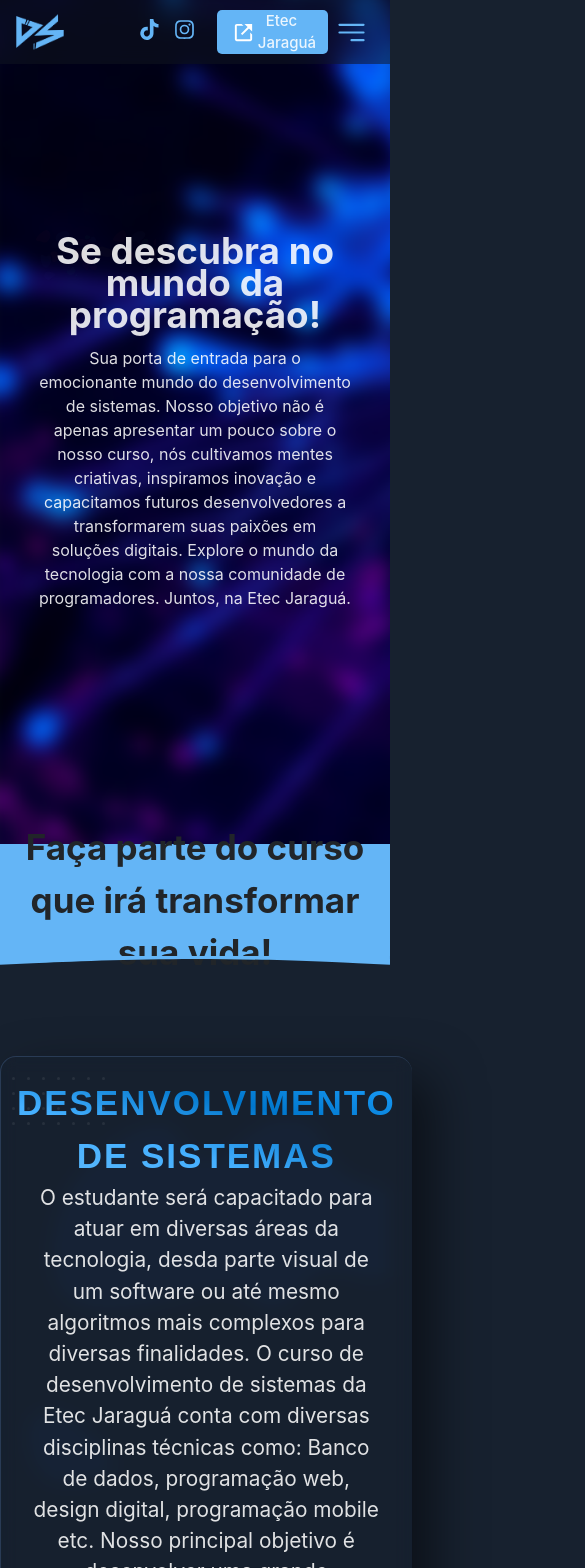
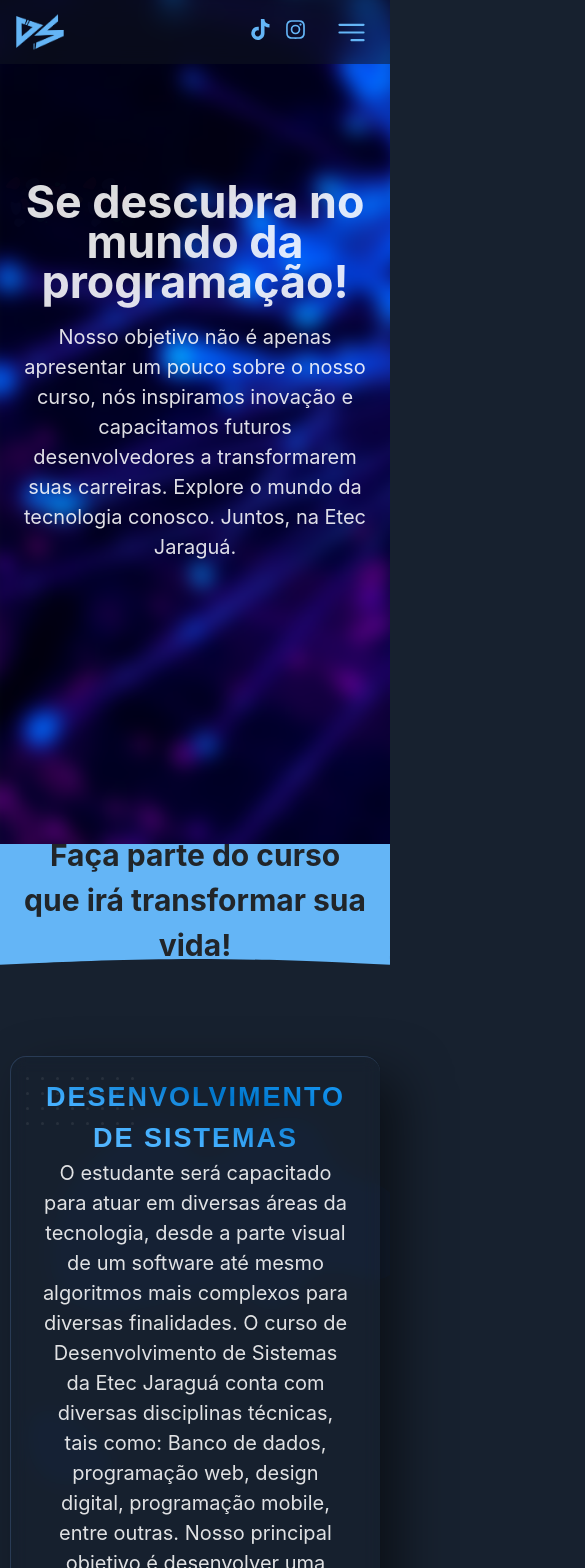
Before and after one commit to freitassdev/ds-etecjaragua, a React (Vite) app: page / in a window 390 px wide. Shown: the top 1568 px of the page, 585 px wide, since content can reach past the window. Built offline with nearby package versions, Linux system fonts and the light colour scheme; a web font is replaced by a local one.

Commit message:
Add responsive and finally's adjusts

```diff
--- a/src/App.css
+++ b/src/App.css
@@ -109,6 +109,15 @@ body {
   font-weight: 400;
   font-size: 1.3rem;
   text-align: center;
+}
+
+.home-description-mobile {
+  display: none;
+  width: 90%;
+  font-weight: 400;
+  font-size: 20px;
+  text-align: center;
+  margin-top: 20px;
 }
 
 .divisor {
@@ -374,7 +383,7 @@ li.p-disabled {
   padding-top: 2%;
 }
 
-.vestibulinho-image > a {
+.vestibulinho-image img {
   width: 400px;
   height: 400px;
 }
@@ -458,6 +467,7 @@ li.p-disabled {
 
 #curse {
   background-image: url(assets/bubbles.svg);
+  background-repeat: no-repeat;
 }
 
 .curse-container {
@@ -539,3 +549,91 @@ li.p-disabled {
   width: 400px;
   height: 400px;
 }
+
+.vestibulinho-image a {
+  width: 400px;
+  height: 400px;
+}
+
+@media screen and (max-width: 500px) {
+  .home-description {
+    display: none;
+  }
+
+  .home-description-mobile {
+    display: block;
+  }
+
+  .curse-title h1 {
+      font-size: 27px !important;
+  }
+
+  .description-DS {
+    font-size: 20px;
+  }
+  .divisor-container {
+    padding: 20px;
+  }
+  .divisor-container h1 {
+    font-size: 30px;
+  }
+
+  .title-projetos {
+    font-size: 27px;
+  }
+
+  .txt-etec p {
+    font-size: 20px;
+  }
+
+  .home-title {
+    line-height: 2.5rem;
+    padding: 0 10px 0 10px;
+    font-size: 2.8rem;
+    margin-top: -100px
+  }
+
+}
+
+@media screen and (max-width: 1000px) {
+  .box-body {
+    flex-direction: column;
+  }
+
+  .box-text {
+    width: 95%;
+  }
+
+  .box-img-container {
+    padding: 10px;
+  }
+  .box-img {
+    width: 100%;
+  }
+
+  .vestibulinho-container {
+    justify-content: center;
+    flex-direction: column;
+  }
+  .vestibulinho-image {
+    justify-content: center;
+    margin: 0 auto;
+    padding: 15px;
+  }
+  .vestibulinho-image a {
+    width: 100%;
+    height: 100%;
+  }
+  .vestibulinho-image img {
+    margin: 0 auto;
+    width: 100%;
+    height: 100%;
+  }
+  .vestibulinho-rules {
+    margin: 10px;
+  }
+
+  .footer-icon {
+    min-width: 40px;
+  }
+}
--- a/src/App.jsx
+++ b/src/App.jsx
@@ -78,6 +78,8 @@ function App() {
               <div className='home-container'>
                 <h1 className='home-title'>Se descubra no mundo da programação!</h1>
                 <p className='home-description'>Sua porta de entrada para o emocionante mundo do desenvolvimento de sistemas. Nosso objetivo não é apenas apresentar um pouco sobre o nosso curso, nós cultivamos mentes criativas, inspiramos inovação e capacitamos futuros desenvolvedores a transformarem suas paixões em soluções digitais. Explore o mundo da tecnologia com a nossa comunidade de programadores. Juntos, na Etec Jaraguá.</p>
+                <p className='home-description-mobile'>
+                  Nosso objetivo não é apenas apresentar um pouco sobre o nosso curso, nós inspiramos inovação e capacitamos futuros desenvolvedores a transformarem suas carreiras. Explore o mundo da tecnologia conosco. Juntos, na Etec Jaraguá.</p>
               </div>
             </Fade>
           </div>
@@ -99,7 +101,7 @@ function App() {
               </h1>
             </div>
             <div className='description-DS'>
-              O estudante será capacitado para atuar em diversas áreas da tecnologia, desda parte visual de um software ou até mesmo algoritmos mais complexos para diversas finalidades. O curso de desenvolvimento de sistemas da Etec Jaraguá conta com diversas disciplinas técnicas como: Banco de dados, programação web, design digital, programação mobile etc. Nosso principal objetivo é desenvolver uma grande comunidade de programadores, acolhendo novas turmas de DS e incentivando a criatividade de nossos colegas.
+              O estudante será capacitado para atuar em diversas áreas da tecnologia, desde a parte visual de um software até mesmo algoritmos mais complexos para diversas finalidades. O curso de Desenvolvimento de Sistemas da Etec Jaraguá conta com diversas disciplinas técnicas, tais como: Banco de dados, programação web, design digital, programação mobile, entre outras. Nosso principal objetivo é desenvolver uma grande comunidade de programadores, acolhendo novas turmas de DS e incentivando a criatividade de nossos colegas.
             </div>
             <div className='title-projetos'>Confira nossos projetos</div>
 
@@ -122,8 +124,8 @@ function App() {
           <Fade right>
             <div className='txt-etec'>
               <p>
-                A sigla ETEC significa Escola Técnica Estadual, e é um tipo de instituição de ensino pública localizada em SP. Nela há cursos técnicos e cursos técnicos integrado ao ensino médio.
-                A ETEC é uma escola especializada em ensinar conhecimentos práticos e habilidades específicas em várias áreas como na informática. Os cursos duram alguns anos, e os estudantes aprendem na sala de aula, em laboratórios, estágios e visitas técnicas.
+                A sigla ETEC significa Escola Técnica Estadual e trata-se de uma instituição de ensino pública localizada no estado São Paulo. Na ETEC, são oferecidos cursos técnicos, bem como cursos técnicos integrados ao ensino médio.
+                A instituição é especializada em ensinar conhecimentos práticos e habilidades específicas em diversas áreas, como informática. Os cursos têm duração  de alguns anos, e os estudantes aprendem tanto em sala de aula quanto em laboratórios, durante estágios e visitas técnicas.
               </p>
             </div>
           </Fade>
--- a/src/components/Box/Box.css
+++ b/src/components/Box/Box.css
@@ -32,7 +32,6 @@
   width: 50%;
   margin: 1rem 3% 3% 0;
   line-height: 1.5rem;
-  text-indent: 1rem;
   display: flex;
   flex-direction: column;
   gap: 1rem;
--- a/src/components/Box/Box.jsx
+++ b/src/components/Box/Box.jsx
@@ -29,8 +29,9 @@ function Box({ title }) {
                             </p>
                         </div>
 
-
-                        <img className='box-img' src={base64_1mds} />
+                        <div className="box-img-container">
+                            <img className='box-img' src={base64_1mds} />
+                        </div>
                     </Fade>
                     <br />
                 </div>
--- a/src/components/Button/Button.css
+++ b/src/components/Button/Button.css
@@ -5,7 +5,7 @@
     align-items: center;
     background-color: var(--primary-color);
     border: none;
-    padding: 12px;
+    padding: 20px 10px 20px 5px;
     border-radius: 5px;
     text-decoration: none;
     color: var(--text-color);
--- a/src/components/Card/Card.css
+++ b/src/components/Card/Card.css
@@ -11,7 +11,7 @@
     background-color: var(--surface-a);
 }
 .card .card-body {
-    height: calc(100% - 230px);
+    height: calc(100% - 200px);
     position: relative;
     display: flex;
     flex-direction: column;
--- a/src/components/Footer/Footer.css
+++ b/src/components/Footer/Footer.css
@@ -193,21 +193,6 @@ p.adam {
     border: none;
 }
 
-.footer.two ul li a.fb1:hover {
-    background: url('../images/social2hover.png') no-repeat 0px 4px;
-    color: var(--primary-color);
-}
-
-.footer.two ul li a.fb2:hover {
-    background: url('../images/social4hover.png') no-repeat 0px 4px;
-    color: var(--primary-color);
-}
-
-.footer.two ul li a.fb3:hover {
-    background: url('../images/social5hover.png') no-repeat 0px 4px;
-
-}
-
 .footer.two ul li a:hover,
 .copy-right ul li a:hover,
 .footer.three ul li a:hover {
@@ -259,7 +244,7 @@ p.adam {
     }
 
     .footer.two ul li {
-        padding: 10px 0 10px 38px;
+        padding: 10px 0 10px 0;
     }
 
     .footer h3 {
@@ -305,12 +290,6 @@ p.adam {
 
     .footer.three ul li {
         font-size: 13px;
-    }
-
-    .footer.three ul li:nth-child(1),
-    .footer.three ul li:nth-child(2),
-    .footer.three ul li a {
-        padding-left: 32px;
     }
 
     .footer h3 {
--- a/src/components/Footer/Footer.jsx
+++ b/src/components/Footer/Footer.jsx
@@ -10,7 +10,7 @@ function Footer() {
             <div className="footer-grids">
                 <div className="footer one">
                     <h3>Mais sobre o site</h3>
-                    <p>Este site foi criado com o intuito de divulgar e promover nosso curso desenvolvimento de sistemas) da Etec Jaraguá. Somos a quarta turma à ingressar após a criação do curso na nossa etec.</p>
+                    <p>Este site foi criado com o intuito de divulgar e promover nosso curso (Desenvolvimento de Sistemas) da Etec Jaraguá. Somos a quarta turma a ingressar após a criação do curso em nossa Etec.</p>
                     <div className="clear"></div>
                 </div>
                 <div className="footer two">
--- a/src/components/Navbar/Navbar.css
+++ b/src/components/Navbar/Navbar.css
@@ -15,6 +15,7 @@
     display: flex;
     flex-direction: row;
     align-items: center;
+
 }
 
 .nav-items-container {
@@ -28,8 +29,8 @@
     width: 100%;
     display: flex;
     flex-direction: row;
-    justify-content: space-between;
-    margin-left: 30px;
+    justify-content: center;
+    margin-left: 50px;
 }
 
 .nav-item {
@@ -40,6 +41,7 @@
     font-weight: 600;
     letter-spacing: 1px;
     border-bottom: 2px solid transparent;
+    margin-right: 40px;
 }
 
 .nav-item:hover {
@@ -63,7 +65,8 @@
     display: flex;
     align-items: center;
     flex-direction: row;
-    justify-content: flex-end;
+    justify-content: end;
+    max-width: 300px;
     margin-right: 15px;
 }
 
@@ -103,6 +106,7 @@ ul {
 
     .nav-items {
         display: none;
+        margin-left: ;
     }
 
     .border-bottom {
@@ -148,6 +152,7 @@ ul {
     }
 
     .nav-item {
+        margin-right: 0;
         margin-top: 10px;
     }
 
@@ -169,4 +174,8 @@ ul {
         z-index: 1000;
     }
 
+
+    .nav-button {
+        max-width: 100%;
+    }
 }
--- a/src/components/Navbar/Navbar.jsx
+++ b/src/components/Navbar/Navbar.jsx
@@ -77,7 +77,7 @@ function Navbar() {
                         </li>
                     </ul>
 
-                    <a href='https://www.etecjaragua.com' target='blank'><Button className="navbar-external-button" label="&nbsp; Etec Jaraguá" ><BiLinkExternal size={23} color='ffffff' /></Button></a>
+                    <a href='https://www.etecjaragua.com' className="navbar-external-button" target='blank'><Button className="navbar-external-button" label="&nbsp; Etec Jaraguá" ><BiLinkExternal size={23} color='ffffff' /></Button></a>
                     <button className='button-toggle' onClick={() => {
                         setMobile(!mobile)
                     }}><HiBars3BottomRight color="64b5f6" size={35} /></button>
--- a/src/index.css
+++ b/src/index.css
@@ -57,6 +57,8 @@
 
 * {
   margin: 0;
+  box-sizing: border-box;
+
 }
 
 ul {
```
